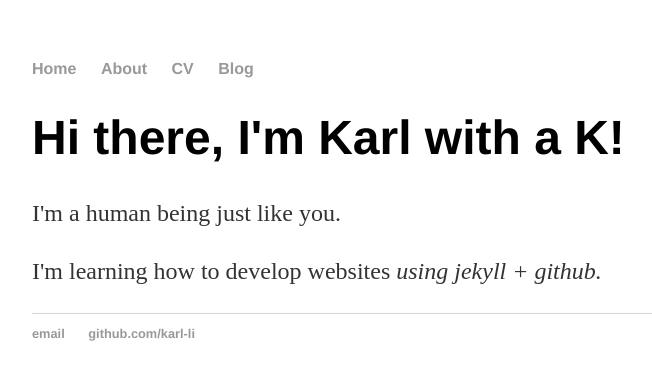
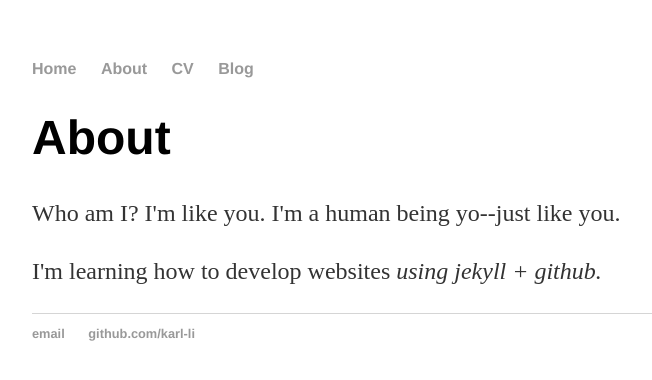
Before and after one commit to karl-li/karl-li.github.io, a Jekyll site: the page built from about/index.html, in a window 1280 px wide. Shown: the top 380 px of the page, without its empty margins (160-812 px from the left). Built offline with Jekyll 4.4.1, drawn with Linux system fonts in a browser that asks for light colours.

Commit message:
Update index.html

```diff
--- a/about/index.html
+++ b/about/index.html
@@ -1,9 +1,9 @@
 ---
 layout: default
-title: Karl Li, New Creation
+title: Karl Li - About
 ---
 <div class="blurb">
-	<h1>Hi there, I'm Karl with a K!</h1>
-	<p>I'm a human being just like you.</p>
+	<h1>About</h1>
+	<p>Who am I? I'm like you. I'm a human being yo--just like you.</p>
 	<p>I'm learning how to develop websites <em>using jekyll + github.</em></p>
 </div><!-- /.blurb -->
```
